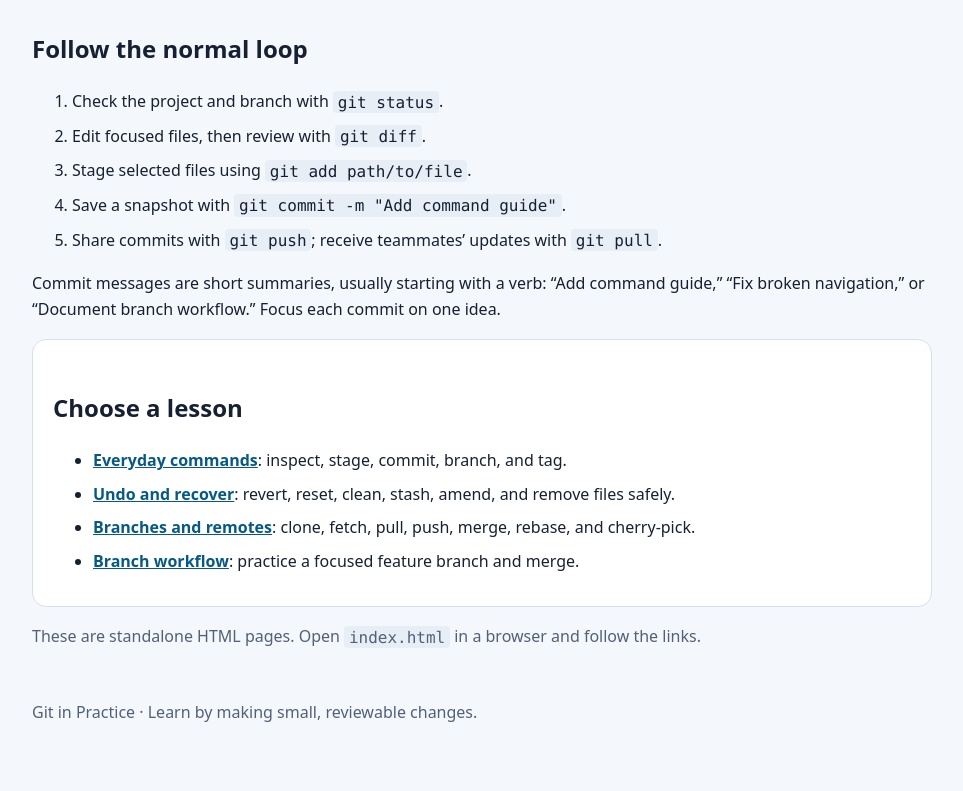
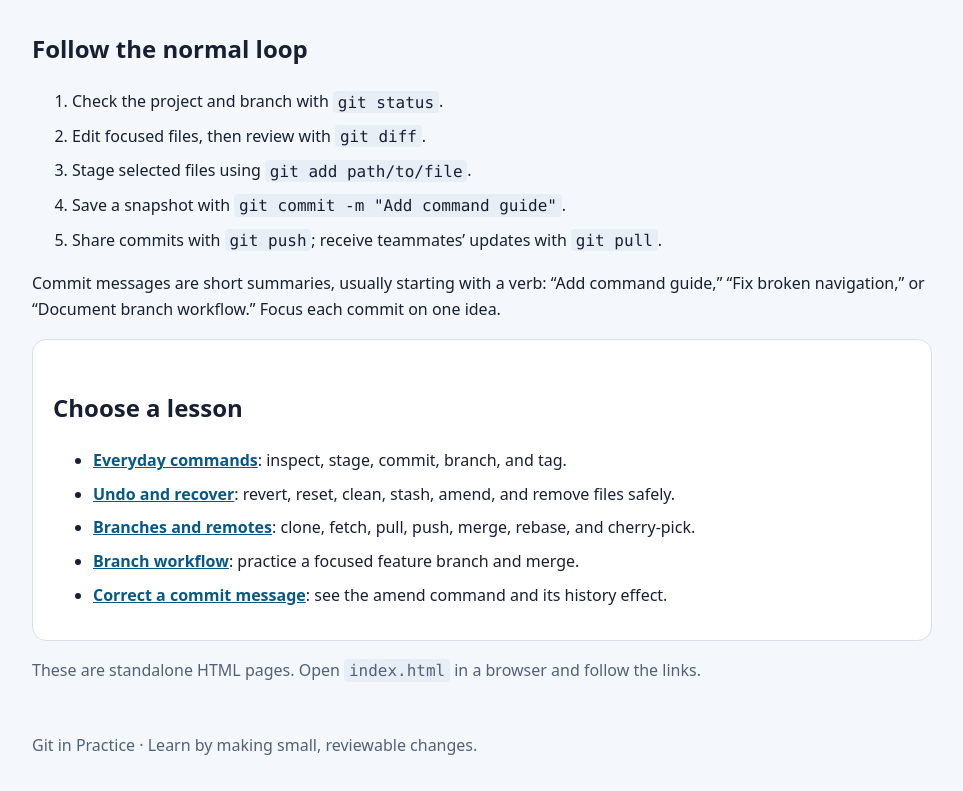
Before and after one commit to devendraghag/git-in-practice, a plain HTML site: page index.html in a window 1280 px wide. Shown: the part 733-1524 px from the top of the page, without its empty margins (158-1121 px from the left). Before the commit the page ends 1490 px from the top, so only its background shows below. Drawn offline with Linux system fonts and the light colour scheme.

Commit message:
Demonstrate commit message correction

```diff
--- a/index.html
+++ b/index.html
@@ -6,4 +6,4 @@
 <section class="card"><h2>A useful picture of Git</h2><p>Your working folder contains files you edit. The <strong>staging area</strong> is a shortlist of changes for the next snapshot. A <strong>commit</strong> saves that snapshot in local history. A <strong>remote</strong> is another copy, often hosted on GitHub.</p><pre><code>working files  →  staging area  →  local commits  ⇄  remote repository
    edit             git add         git commit        fetch / pull / push</code></pre><p>Most commands in this guide work locally. <code>git fetch</code>, <code>git pull</code>, and <code>git push</code> communicate with a remote. <code>git clone</code> downloads a repository and creates a local copy.</p></section>
 <section><h2>Follow the normal loop</h2><ol><li>Check the project and branch with <code>git status</code>.</li><li>Edit focused files, then review with <code>git diff</code>.</li><li>Stage selected files using <code>git add path/to/file</code>.</li><li>Save a snapshot with <code>git commit -m "Add command guide"</code>.</li><li>Share commits with <code>git push</code>; receive teammates’ updates with <code>git pull</code>.</li></ol><p>Commit messages are short summaries, usually starting with a verb: “Add command guide,” “Fix broken navigation,” or “Document branch workflow.” Focus each commit on one idea.</p></section>
-<section class="card"><h2>Choose a lesson</h2><ul><li><a href="everyday.html">Everyday commands</a>: inspect, stage, commit, branch, and tag.</li><li><a href="recovery.html">Undo and recover</a>: revert, reset, clean, stash, amend, and remove files safely.</li><li><a href="remotes.html">Branches and remotes</a>: clone, fetch, pull, push, merge, rebase, and cherry-pick.</li><li><a href="branch-workflow.html">Branch workflow</a>: practice a focused feature branch and merge.</li></ul></section><p class="muted">These are standalone HTML pages. Open <code>index.html</code> in a browser and follow the links.</p></main><footer>Git in Practice · Learn by making small, reviewable changes.</footer></body></html>
+<section class="card"><h2>Choose a lesson</h2><ul><li><a href="everyday.html">Everyday commands</a>: inspect, stage, commit, branch, and tag.</li><li><a href="recovery.html">Undo and recover</a>: revert, reset, clean, stash, amend, and remove files safely.</li><li><a href="remotes.html">Branches and remotes</a>: clone, fetch, pull, push, merge, rebase, and cherry-pick.</li><li><a href="branch-workflow.html">Branch workflow</a>: practice a focused feature branch and merge.</li><li><a href="amend-example.html">Correct a commit message</a>: see the amend command and its history effect.</li></ul></section><p class="muted">These are standalone HTML pages. Open <code>index.html</code> in a browser and follow the links.</p></main><footer>Git in Practice · Learn by making small, reviewable changes.</footer></body></html>
```
Also changed, not shown: amend-example.html (added, +2 -0 lines).
